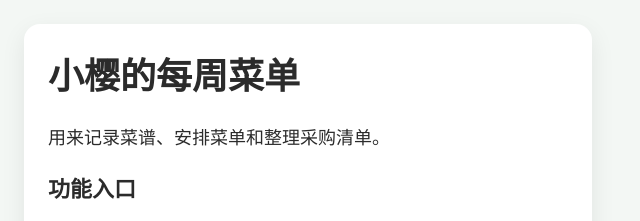
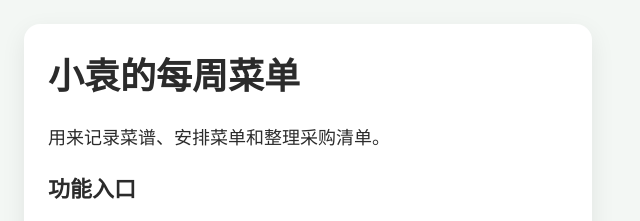
Before and after one commit to vincent-S369/menu-app, a plain HTML site: page index.html in a window 1280 px wide. Shown: the top 221 px of the page, 0-640 px from the left. Drawn offline with Linux system fonts and the light colour scheme.

Commit message:
index.html

```diff
--- a/index.html
+++ b/index.html
@@ -9,7 +9,7 @@
 </head>
 <body>
   <main class="card">
-    <h1>小樱的每周菜单</h1>
+    <h1>小袁的每周菜单</h1>
     <p>用来记录菜谱、安排菜单和整理采购清单。</p>
 
     <h2>功能入口</h2>
```
